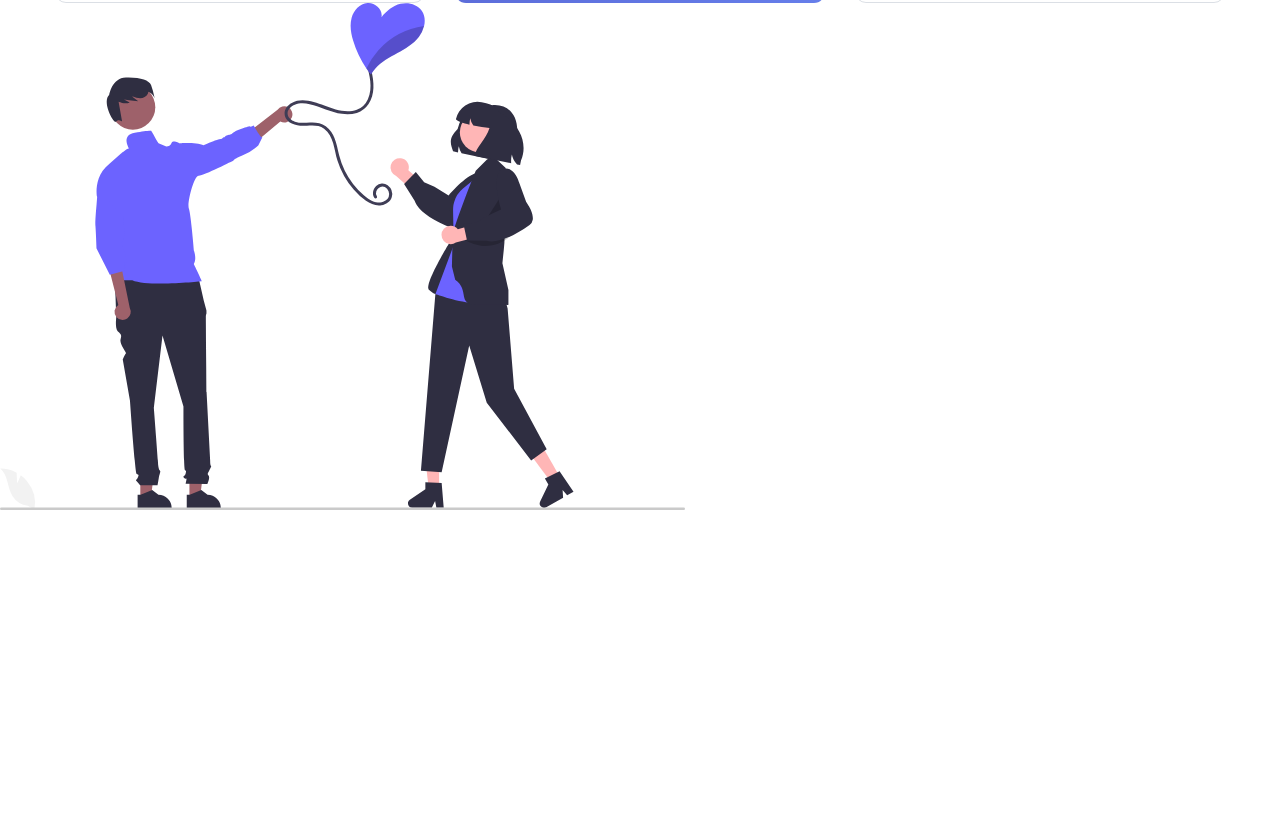
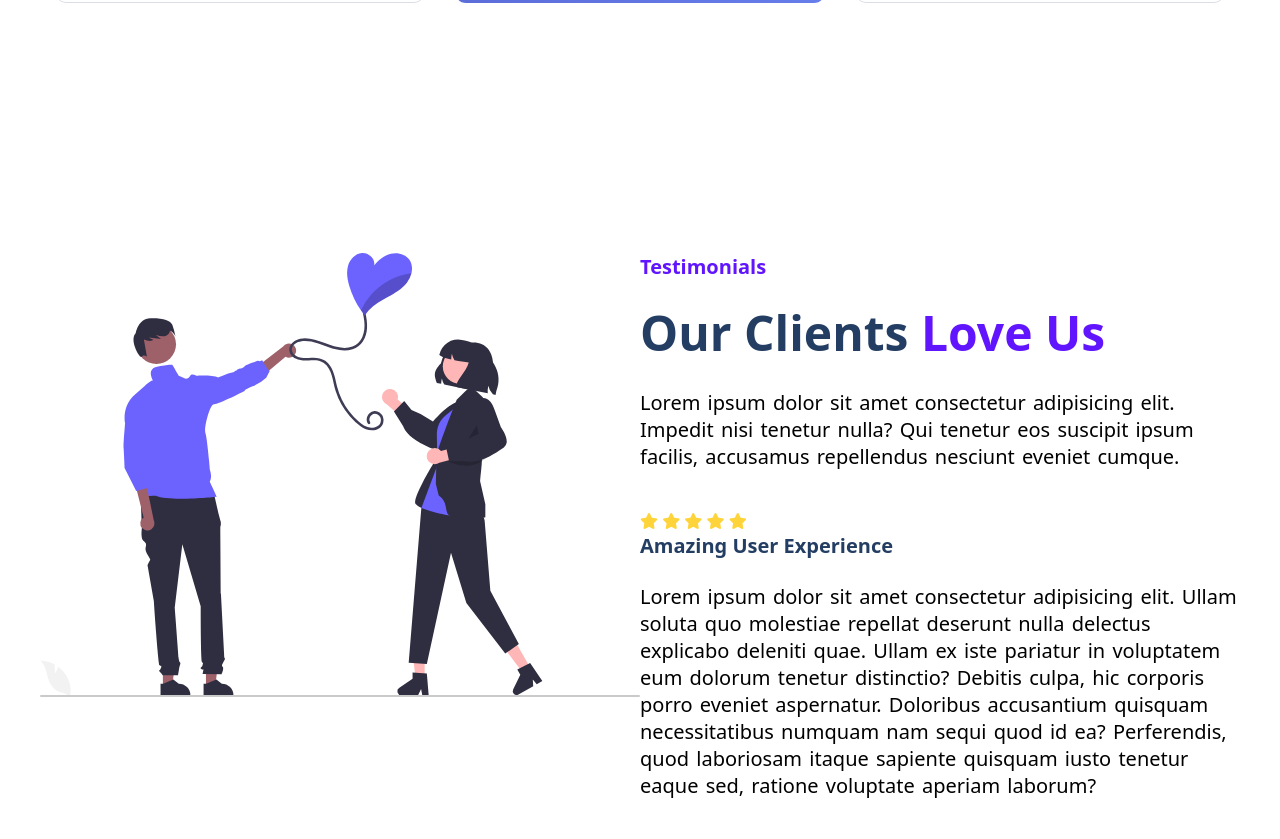
Before and after one commit to Kem-12/Treact, a plain HTML site: page index.html in a window 1280 px wide. Shown: the part 5383-6222 px from the top of the page. Before the commit the page ends 5898 px from the top, so only its background shows below. Drawn offline with Linux system fonts and the light colour scheme.

Commit message:
first commit

```diff
--- a/index.html
+++ b/index.html
@@ -254,7 +254,7 @@
                         <div class="highlight"></div>
                         <div class="plan-type">
                             <h2 class="plan-header_personal">Personal</h2>
-                            <h1 class="plan-header_rate">17.99$</h1>
+                            <h1 class="plan-header_rate">$17.99</h1>
                             <h3 class="plan-header_freq">MONTHLY</h3>
                             <hr>
                         </div>
@@ -272,16 +272,16 @@
                     </div>
                 </div>
                 <div class="ind-plans">
-                    <div  class="plan-b">
+                    <div class="plan-b">
 
                         <div class="plan-type" class="plan-type_b">
-                            <h2  class="b-h_p">Business</h2>
-                            <h1  class="b-h_r">37.99$</h1>
-                            <h3  class="b-h_f">MONTHLY</h3>
+                            <h2 class="b-h_p">Business</h2>
+                            <h1 class="b-h_r">$37.99</h1>
+                            <h3 class="b-h_f">MONTHLY</h3>
                         </div>
                         <hr class="hr-tag">
                         <div class="clients">
-                            <h2  class="b-h_t">Small Businesses</h2>
+                            <h2 class="b-h_t">Small Businesses</h2>
                             <h3 class="b-h_three">60 Templates</h3>
                             <h3 class="b-h_three">15 Landing Pages</h3>
                             <h3 class="b-h_three">22 Internal Pages</h3>
@@ -295,10 +295,10 @@
                 </div>
                 <div class="ind-plans">
                     <div class="plan-a_c">
-                        <div  class="plan-c_highlight"></div>
+                        <div class="plan-c_highlight"></div>
                         <div class="plan-type">
                             <h2 class="plan-header_personal">Enterprise</h2>
-                            <h1 class="plan-header_rate">57.99$</h1>
+                            <h1 class="plan-header_rate">$57.99</h1>
                             <h3 class="plan-header_freq">MONTHLY</h3>
                             <hr>
                         </div>
@@ -311,7 +311,7 @@
                             <hr>
                         </div>
                         <div class="btn-wrap">
-                            <button  class="plans-c_btn">BUY NOW</button>
+                            <button class="plans-c_btn">BUY NOW</button>
                         </div>
 
                     </div>
@@ -320,10 +320,27 @@
         </div>
     </section>
     <section class="testimonials">
-        <div>
-<figure>
-    <img src="./assets/undraw_love_re_mwbq.svg" alt="">
-</figure>
+        <div class="testimonials-wrap">
+            <div class="left-test_column">
+                <figure class="test-pic_wrap">
+                    <img class="testimonial-pic" src="./assets/undraw_love_re_mwbq.svg" alt="">
+                </figure>
+            </div>
+            <div class="right-test_column">
+                <h3><span class="blue">Testimonials</span></h3>
+                <h1><span class="green">Our Clients</span><span class="blue"> Love Us</span></h1>
+                <p>Lorem ipsum dolor sit amet consectetur adipisicing elit. Impedit nisi tenetur nulla? Qui tenetur eos suscipit ipsum facilis, accusamus repellendus nesciunt eveniet cumque.
+                </p>
+                <div class="test-icons">
+                    <i class="fa-solid fa-star" style="color: #FFD43B;"></i>
+                    <i class="fa-solid fa-star" style="color: #FFD43B;"></i>
+                    <i class="fa-solid fa-star" style="color: #FFD43B;"></i>
+                    <i class="fa-solid fa-star" style="color: #FFD43B;"></i>
+                    <i class="fa-solid fa-star" style="color: #FFD43B;"></i>
+                </div>
+<h3><span class="green"> Amazing User Experience</span></h3>
+<p>Lorem ipsum dolor sit amet consectetur adipisicing elit. Ullam soluta quo molestiae repellat deserunt nulla delectus explicabo deleniti quae. Ullam ex iste pariatur in voluptatem eum dolorum tenetur distinctio? Debitis culpa, hic corporis porro eveniet aspernatur. Doloribus accusantium quisquam necessitatibus numquam nam sequi quod id ea? Perferendis, quod laboriosam itaque sapiente quisquam iusto tenetur eaque sed, ratione voluptate aperiam laborum?</p>
+</div>
         </div>
     </section>
 </body>
--- a/style.css
+++ b/style.css
@@ -525,6 +525,7 @@ pricing
   max-width: 1200px;
   padding-top: 250px;
   margin: 0 auto;
+  margin-bottom: 250px;
   }
 
 .pricing-wrapper {margin: 0 auto;
@@ -727,3 +728,42 @@ color: #243e63;
   color: #6415FF;
   border: #f7fafc;
 }
+
+/*
+
+TESTIMONIAL
+
+*/
+
+.testimonials {
+  max-width: 1200px;
+  width: 100%;
+  margin: 0 auto;
+}
+
+.testimonials-wrap {
+  width: 100%;
+  max-width: 100%;
+  display: flex;
+}
+
+.left-test_column {
+  width: 100%;
+  max-width: 50%;
+}
+
+
+.right-test_column {
+  width: 100%;
+  max-width: 50%;
+}
+
+.test-pic_wrap {
+  width: 100%;
+  max-width: 100%;
+}
+
+.testimonial-pic {
+  width: 100%;
+  max-width: 100%;
+}
```
Also changed, not shown: assets/example director.avif (added).
